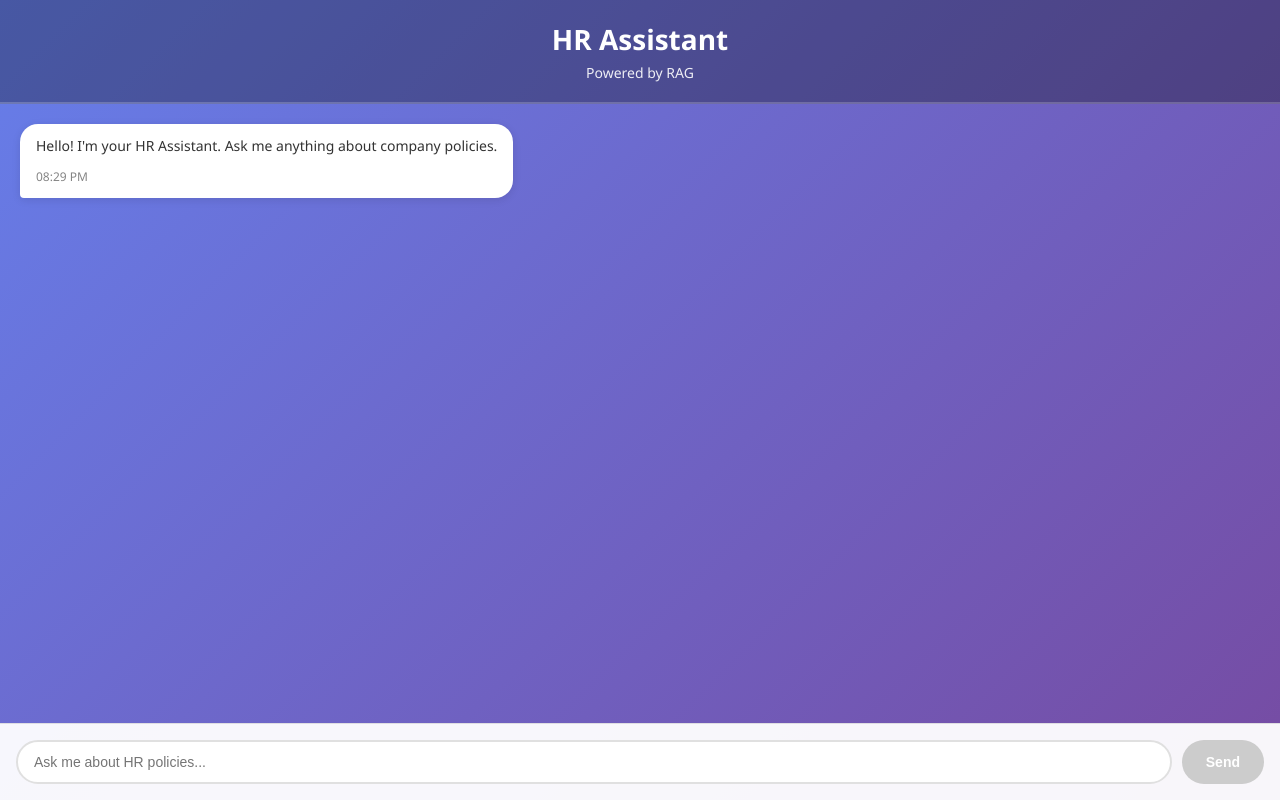
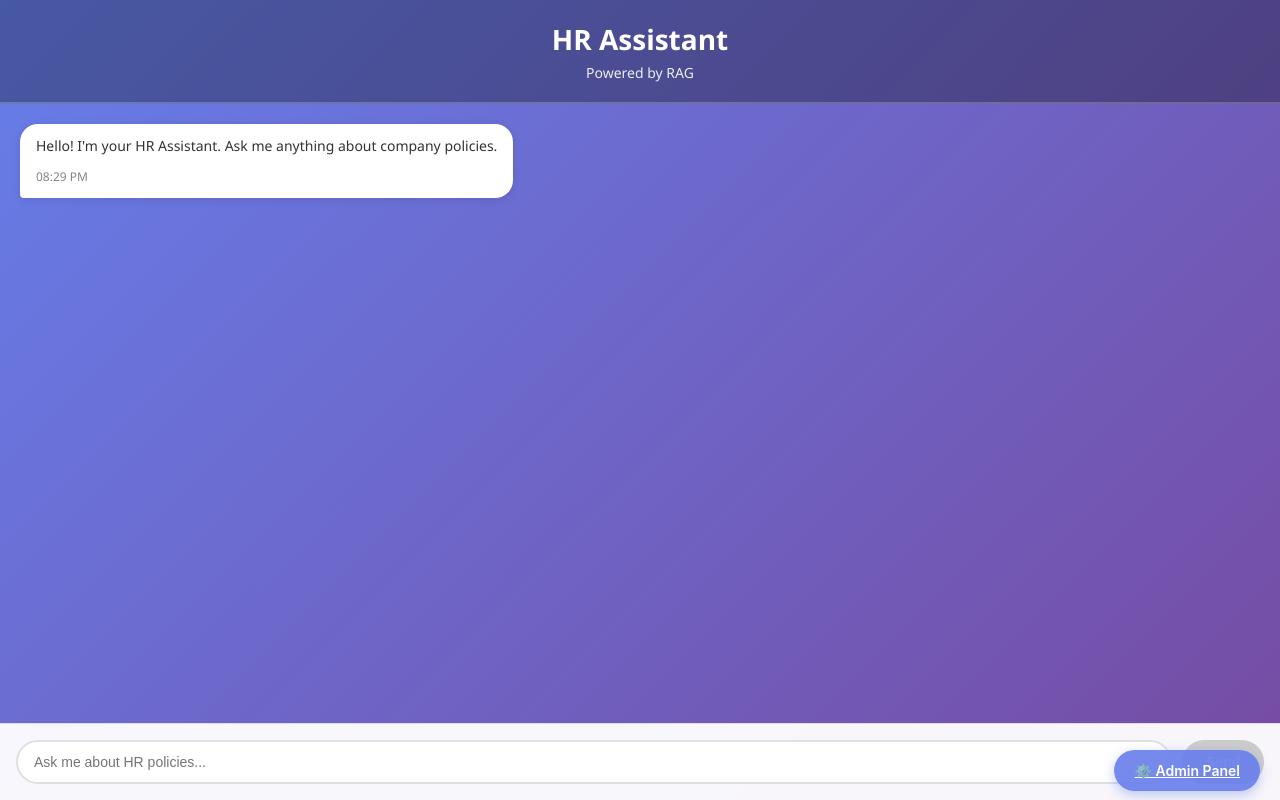
Before and after one commit to com4global/documentperser_frontend, a React (Create React App) app: page / in a window 1280 px wide. Built offline with nearby package versions, Linux system fonts and the light colour scheme.

Commit message:
admin button addde

```diff
--- a/src/App.js
+++ b/src/App.js
@@ -22,7 +22,11 @@ function AppContent() {
       ) : (
         <>
           <ChatInterface />
-
+          <div className="admin-link-container">
+            <Link to="/admin" className="admin-link-button" title="Go to Admin Dashboard">
+              ⚙️ Admin Panel
+            </Link>
+          </div>
         </>
       )}
     </div>
```
